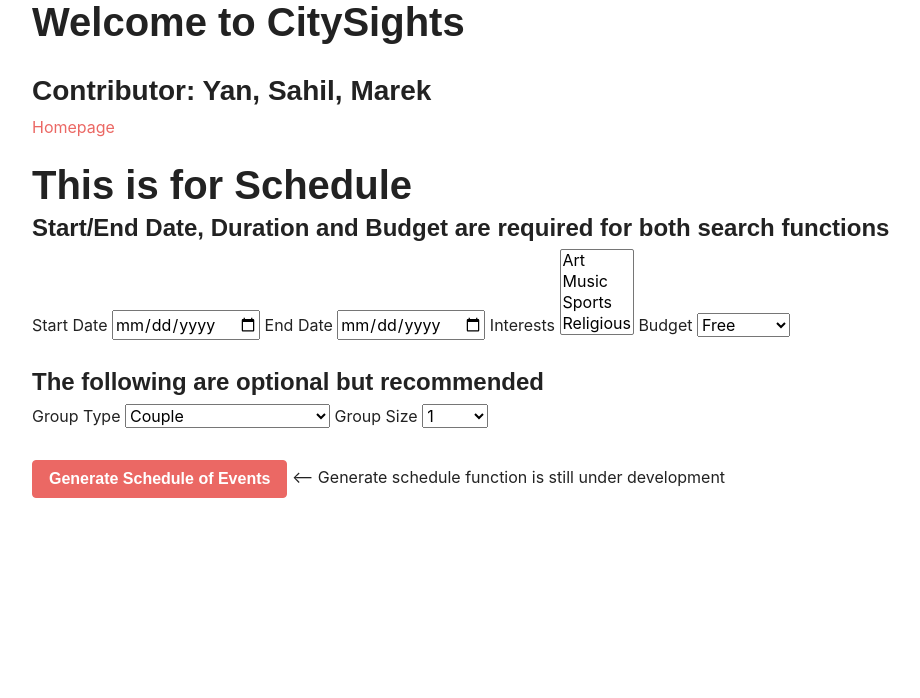
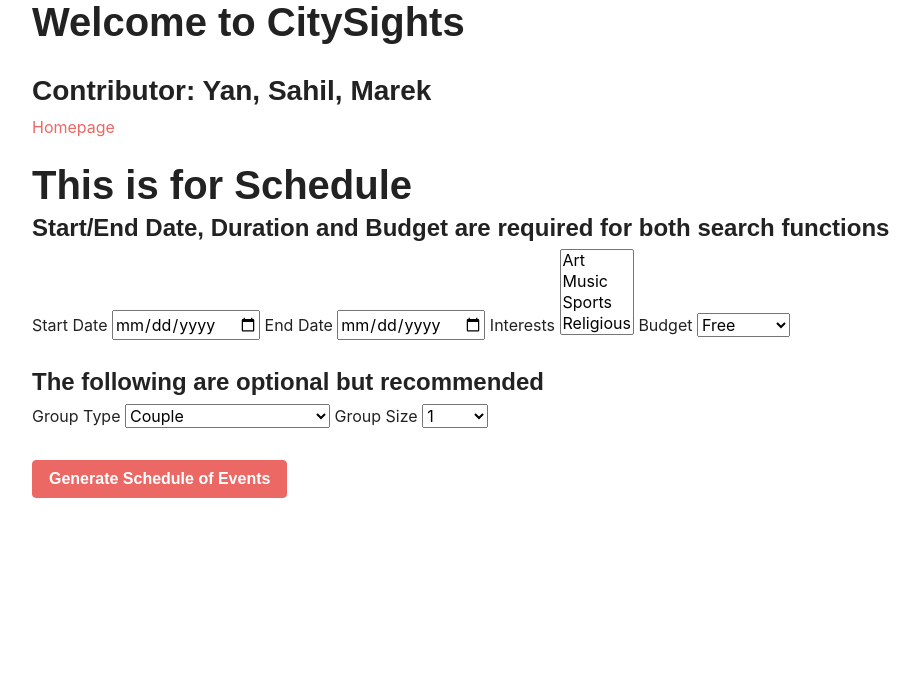
Before and after one commit to yanmiao2/cs411_project, a Node server app: page /schedule in a window 1280 px wide. Shown: the top 698 px of the page, without its empty margins (53-973 px from the left). Run offline with Node 20, Linux system fonts and the light colour scheme; data that the repository does not hold is empty; some libraries are stand-ins or nearby versions; some web fonts are replaced.

Commit message:
fix button bug && save schdule quiry to db

```diff
--- a/routes/index.js
+++ b/routes/index.js
@@ -22,25 +22,27 @@ router.get('/', (req, res) => {
 
 //Test
 router.get('/schedule', (req, res) => {
-
-    Event.find(
-        {},
-        (err, data) => {
-            if(err) console.log(err);
-            else res.render('schedule');
-        }
-    );
+    res.render('schedule');
 });
 
 router.post('/schedule', (req, res) => {
-    console.log(req);
-    Event.find(
-        {},
-        (err, data) => {
-            if(err) console.log(err);
-            else res.render('schedule');
-        }
-    );
+    console.log(req.body);
+    //Yan
+    temp = uuid.v4();
+    var sql = "INSERT INTO `userpref` (group_type, queryID, budget, groupsize, Interests) VALUES ('"+req.body.group_type+"','"+temp+"','"+req.body.budget+"', '"+req.body.size+"', '"+req.body.interests+"')";
+    con.query(sql,function (err, result) {
+      if (err) throw err;
+      else{
+          let new_sql = "INSERT INTO `schedPref`(quiryID, endDate, startDate) VALUES('"+temp+"','"+req.body.endDate+"','"+req.body.startDate+"')"
+          con.query(new_sql, (err, new_result)=>{
+              console.log(new_result);
+          });
+          console.log("find all events");
+
+          //TBD(Sahil && Marek): new quiry && a new ejs file
+          res.render('admin');
+      }
+    });
 });
 
 router.get('/schedule/events', (req, res) => {
@@ -73,6 +75,21 @@ router.post('/events', (req, res) => {
     // Yan: add quiry to DB
     //TBD
     // let temp = uuid.v4();
+    temp = uuid.v4();
+    var sql = "INSERT INTO `userpref` (group_type, queryID, budget, groupsize, Interests) VALUES ('"+req.body.group_type+"','"+temp+"','"+req.body.budget+"', '"+req.body.size+"', '"+req.body.interests+"')";
+    con.query(sql,function (err, result) {
+      if (err) throw err;
+      else{
+          let new_sql = "INSERT INTO `schedPref`(quiryID, endDate, startDate) VALUES('"+temp+"','"+req.body.endDate+"','"+req.body.startDate+"')"
+          con.query(new_sql, (err, new_result)=>{
+              console.log(new_result);
+          });
+          console.log("find all events");
+
+          //TBD(Sahil && Marek): new quiry && a new ejs file
+          res.render('admin');
+      }
+    });
 
 
 
--- a/views/index.ejs
+++ b/views/index.ejs
@@ -5,6 +5,7 @@
 <h4>See below link for schedule</h4>
 <a href="/schedule">Schedule Search</a><br><br>
 <h1>This is for single event</h1>
+
 <form action="/events" method="post">
     <h4>Date and budget are required for both search functions</h4>
     <label for="">Date</label>
--- a/views/schedule.ejs
+++ b/views/schedule.ejs
@@ -56,6 +56,5 @@
         <option value="50">10-50</option>
         <option value="1000">50+</option>
     </select><br><br>
-    <button type="button" name="button"class="btn btn-primary">Generate Schedule of Events</button>
-    <-- Generate schedule function is still under development
+    <button type="submit" name="button"class="btn btn-primary">Generate Schedule of Events</button>
 </form>
```
